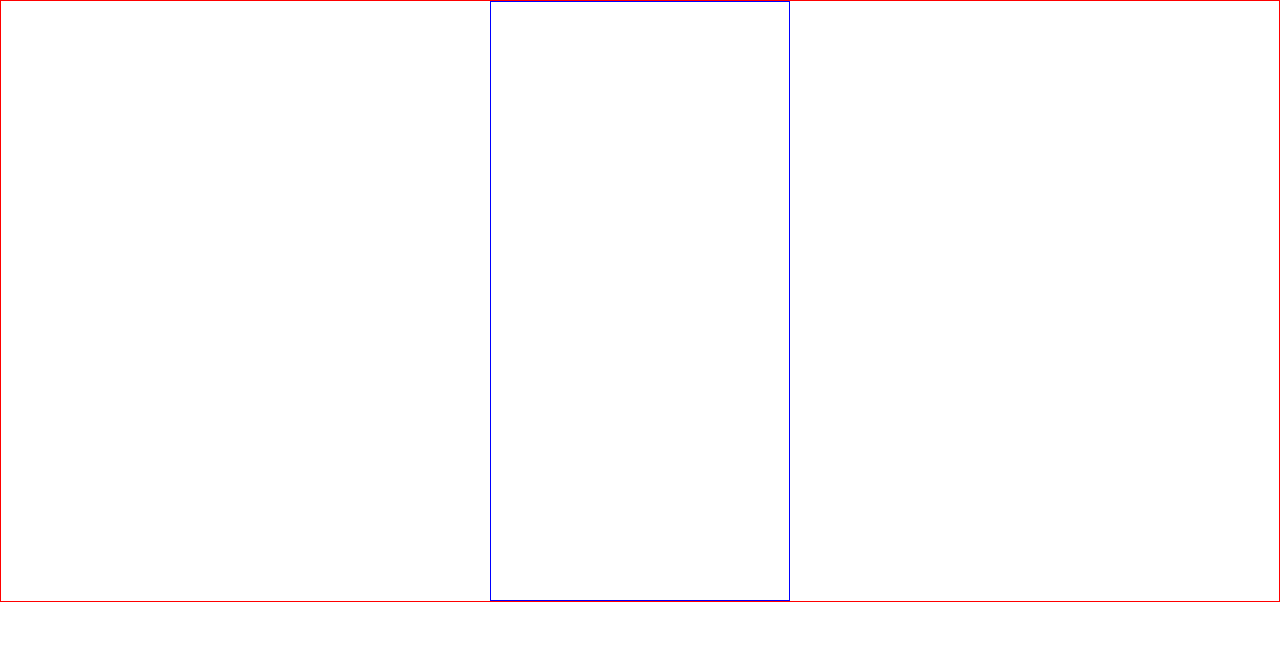
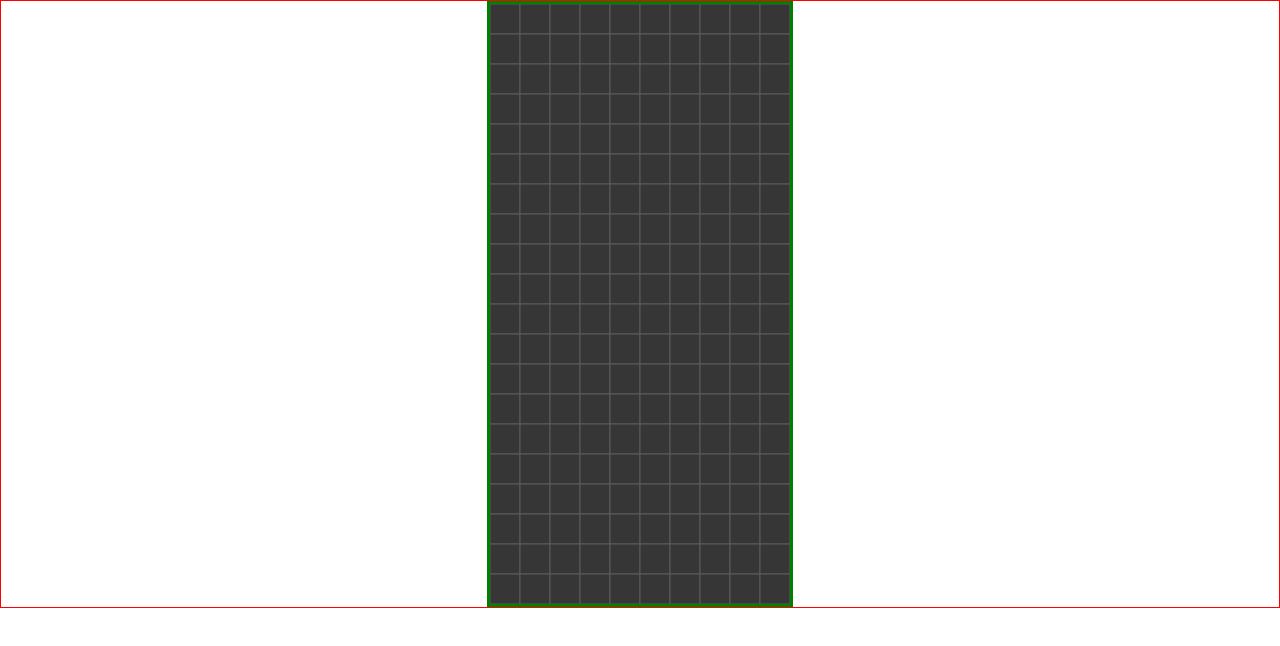
Before and after one commit to lk340/pokeblox2, a website built with webpack: page index.html in a window 1280 px wide. Built offline with nearby package versions, Linux system fonts and the light colour scheme.

Commit message:
Create Board instance methods for drawing board on canvas

```diff
--- a/css/board.css
+++ b/css/board.css
@@ -5,8 +5,5 @@
 }
 
 .board {
-  width: 300px;
-  height: 600px;
-
-  border: blue solid 1px;
+  border: green solid 3px;
 }
--- a/index.html
+++ b/index.html
@@ -14,7 +14,7 @@
 <body>
 
   <div id="board-container">
-    <canvas id="board" class="board"></canvas>
+    <canvas id="board" class="board" width="300px" height="600px"></canvas>
   </div>
 </body>
 </html>
--- a/javascripts/board.js
+++ b/javascripts/board.js
@@ -1,10 +1,9 @@
-import { charcoal } from './colors';
-import { generateGridBlock } from './modules';
+import { charcoal, ash } from './colors';
 
 export default class Board {
-  constructor() {
+  constructor(context) {
     this.board = [];
-    this.drawBoard = generateGridBlock;
+    this.context = context;
   }
 
   createEmptyBoard() {
@@ -16,10 +15,21 @@ export default class Board {
     }
   }
 
+  createGrid(x, y, blockColor, context) {
+    if (x < 10 && y < 20) {
+      const x_pos = x * 30;
+      const y_pos = y * 30;
+      context.fillStyle = blockColor;
+      context.fillRect(x_pos, y_pos, 30, 30);
+      context.strokeStyle = ash;
+      context.strokeRect(x_pos, y_pos, 30, 30);
+    }
+  }
+
   drawBoard() {
     for ( let y = 0; y < this.board.length; y++ ) {
       for ( let x = 0; x < this.board[y].length; x++ ) {
-        generateGridBlock(x, y, this.board[y][x]);
+        this.createGrid(x, y, this.board[y][x], this.context);
       }
     }
   }
--- a/javascripts/modules.js
+++ b/javascripts/modules.js
@@ -1,4 +1,4 @@
-export const generateGridBlock = (x, y, blockColor) => {
+export const generateGridBlock = (x, y, blockColor, context) => {
   if (x < 10 && y < 20) {
     const x_pos = x * 30;
     const y_pos = y * 30;
@@ -8,3 +8,11 @@ export const generateGridBlock = (x, y, blockColor) => {
     context.strokeRect(x_pos, y_pos, 30, 30);
   }
 };
+
+export const drawBoard = (board) => {
+  for ( let y = 0; y < board.length; y++ ) {
+    for ( let x = 0; x < board[y].length; x++ ) {
+      generateGridBlock(x, y, board[y][x]);
+    }
+  }
+};
--- a/pokeblox.js
+++ b/pokeblox.js
@@ -1,5 +1,6 @@
 import Board from './javascripts/board';
 import * as Colors from './javascripts/colors';
+import * as Modules from './javascripts/modules';
 
 document.addEventListener("DOMContentLoaded", () => {
   // CANVAS START
@@ -7,11 +8,12 @@ const canvasBoard = document.getElementById("board");
   const context = canvasBoard.getContext("2d");
   // CANVAS END
 
-const gameBoard = new Board;
+  // DRAW BOARD START
+  const gameBoard = new Board(context);
   gameBoard.createEmptyBoard();
   gameBoard.drawBoard();
+  // DRAW BOARD END
 
   console.log(gameBoard.board);
-console.log(gameBoard.drawBoard());
 
 });
```
Also changed, not shown: dist/bundle.js, 1 other file. Lines whose indentation alone changed are shown as unchanged.
